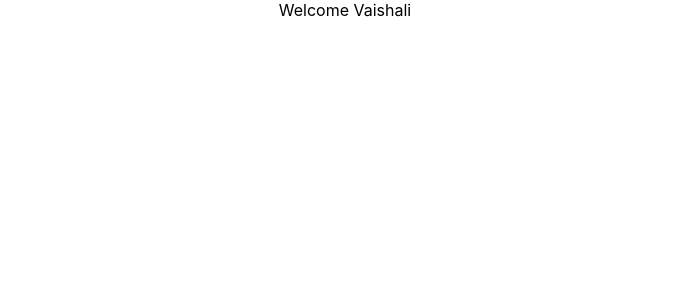
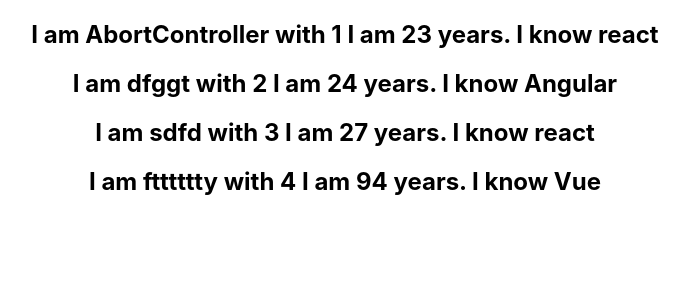
Before and after one commit to masalvaishali/React-Practice, a React (Create React App) app: page / in a window 1280 px wide. Shown: the top 300 px of the page, without its empty margins (295-984 px from the left). Built offline with nearby package versions, Linux system fonts and the light colour scheme.

Commit message:
List Renderingwith array and array object with Map method

```diff
--- a/src/App.js
+++ b/src/App.js
@@ -1,6 +1,7 @@
 import "./App.css";
-import ParentComponent from "./comopent/ParentComponent";
-import UserGreeting from "./comopent/UserGreeting";
+import NameList from "./comopent/NameList";
+// import ParentComponent from "./comopent/ParentComponent";
+// import UserGreeting from "./comopent/UserGreeting";
 // import EventBind from "./comopent/EventBind";
 // import Greet from './comopent/Greet';
 // import Message from './comopent/Message';
@@ -12,7 +13,8 @@
 function App() {
   return (
     <div className="App">
-      <UserGreeting/>
+      <NameList/>
+      {/* <UserGreeting/> */}
       {/* <ParentComponent/> */}
       {/* <EventBind /> */}
       {/* <ClassClick /> */}
--- /dev/null
+++ b/src/comopent/NameList.js
@@ -0,0 +1,56 @@
+import React from "react";
+
+function NameList() {
+    //   const names = ["abc", "asss", "sjdg", "shudw"]; // array method
+    //   const nameList = names.map((name) => <h2>{name} </h2>);
+    //   return <div>{nameList} </div>;
+
+    //for an object
+    const persons = [
+        {
+            id: 1,
+            name: 'AbortController',
+            age: 23,
+            skill: 'react'
+        },
+        {
+            id: 2,
+            name: 'dfggt',
+            age: 24,
+            skill: 'Angular'
+        },
+        {
+            id: 3,
+            name: 'sdfd',
+            age: 27,
+            skill: 'react'
+        },
+        {
+            id: 4,
+            name: 'ftttttty',
+            age: 94,
+            skill: 'Vue'
+        },
+    ]
+    const personList = persons.map(person => (
+        <h2>I am {person.name} with {person.id} I am {person.age} years. I know {person.skill} </h2>
+    ))
+
+    return (
+        <div>{personList} </div>
+    )
+
+
+
+  //   return (
+  //     <div>
+  //       {
+  //         names.map(name =>
+  //           <h2>{name} </h2>
+  //         ) // map method accept function as an arguments here arrow function is used
+  //       }
+  //     </div>
+  //   );
+}
+
+export default NameList;
```
